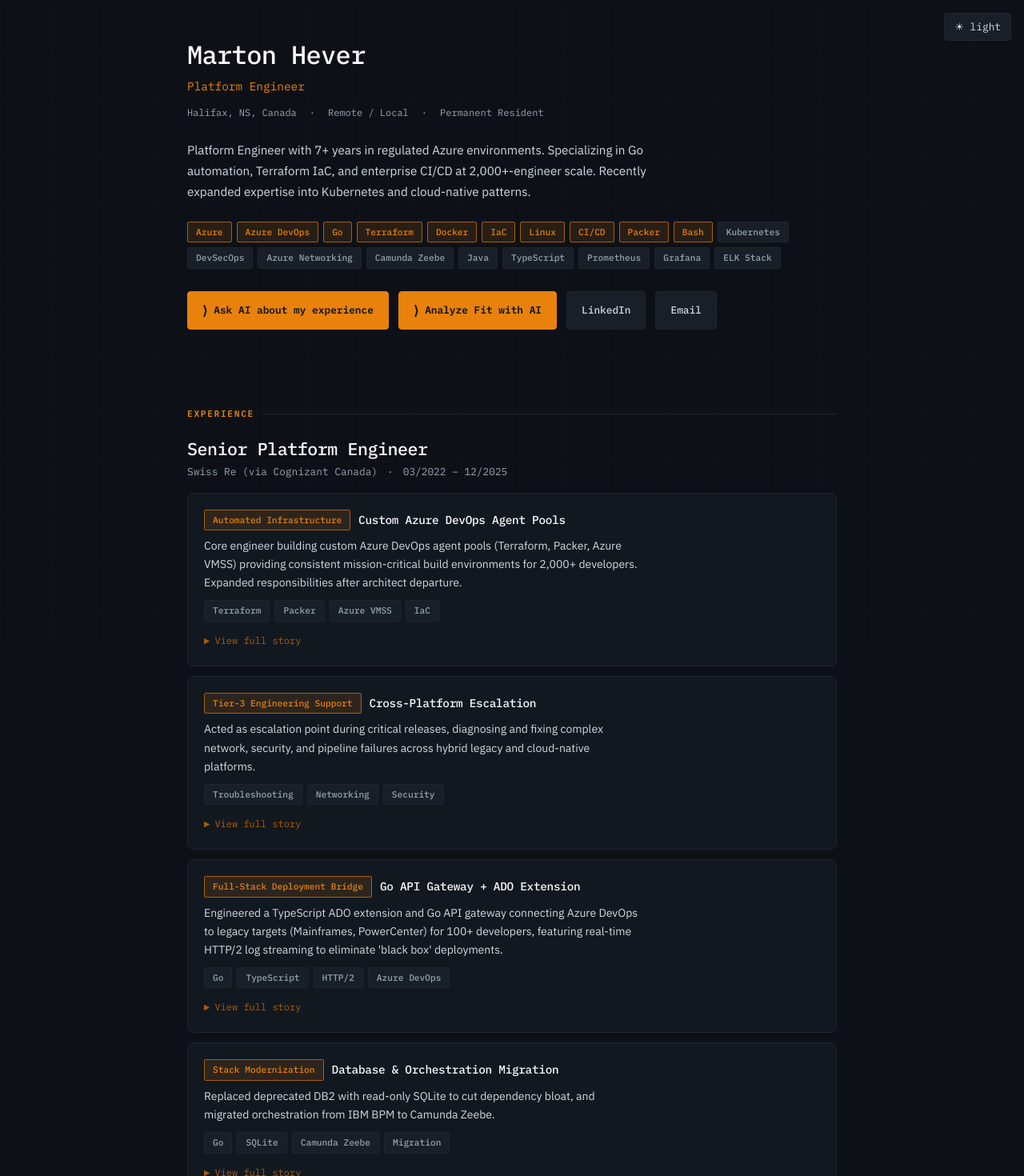
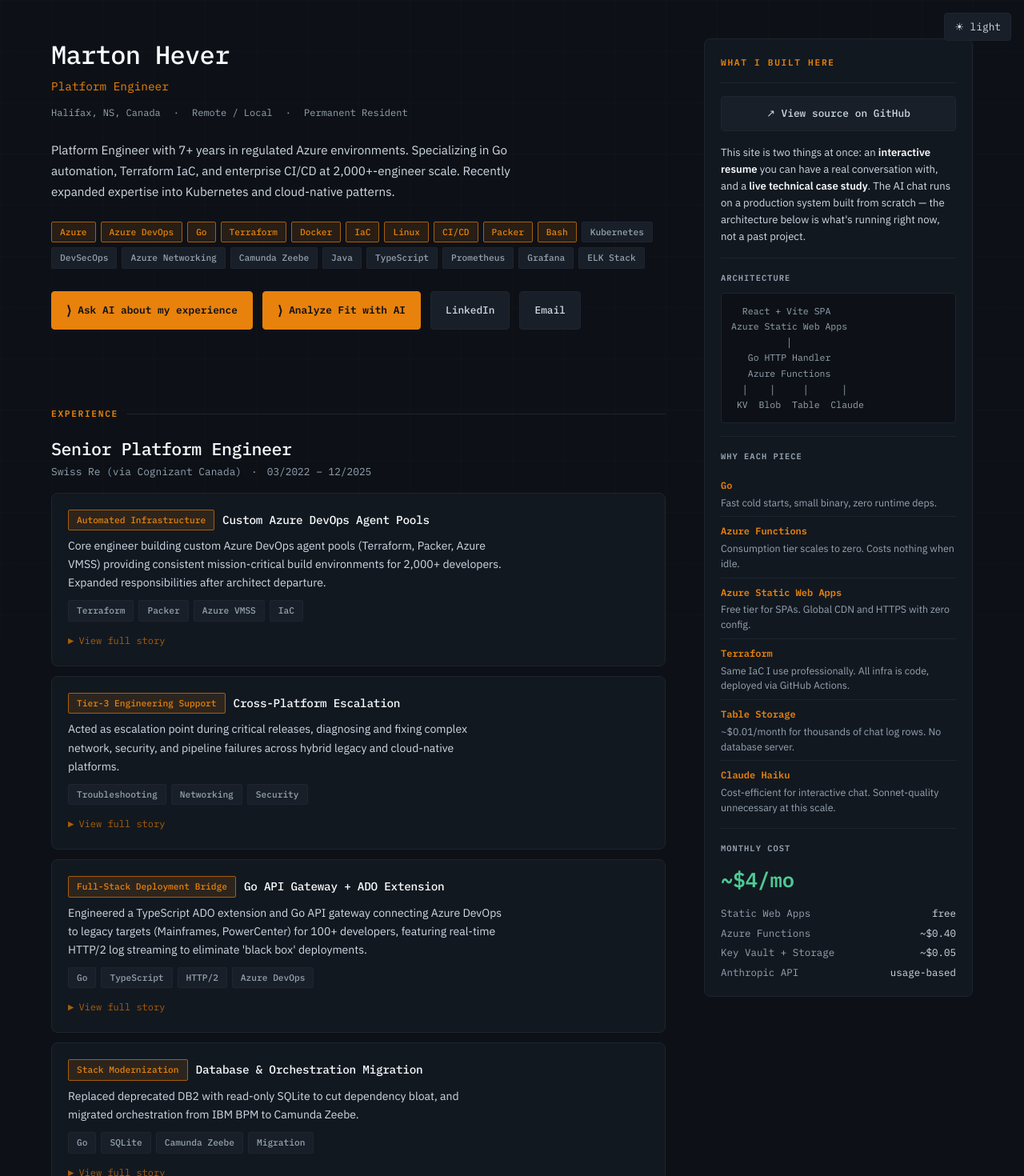
Before and after one commit to mhever/mhever.dev, a React (Vite) app in the folder frontend/: page / in a window 1280 px wide. Shown: the top 1470 px of the page at 80% size. Built offline with nearby package versions, Linux system fonts and the light colour scheme; the HTML template or start-up script is replaced by a standard one.

Commit message:
adding a sidebar with the tech stack

```diff
--- a/frontend/src/App.tsx
+++ b/frontend/src/App.tsx
@@ -11,6 +11,7 @@
 import AiChat from './components/AiChat'
 import FitAssessment from './components/FitAssessment'
 import Admin from './components/Admin'
+import WhatIBuiltHere from './components/WhatIBuiltHere'
 
 export default function App() {
   const [chatOpen, setChatOpen] = useState(false)
@@ -57,7 +58,8 @@
       >
         {theme === 'dark' ? '☀ light' : '☾ dark'}
       </button>
-      <div className="container" style={{ paddingTop: '48px', paddingBottom: '80px' }}>
+      <div className="page-layout">
+        <main className="main-column">
           <Hero onChatOpen={() => setChatOpen(true)} />
 
           <section className="section">
@@ -120,6 +122,11 @@
               }</>
             )}
           </footer>
+        </main>
+
+        <aside className="sidebar-column">
+          <WhatIBuiltHere />
+        </aside>
       </div>
 
       {chatOpen && <AiChat onClose={() => setChatOpen(false)} />}
--- /dev/null
+++ b/frontend/src/components/WhatIBuiltHere.tsx
@@ -0,0 +1,84 @@
+export default function WhatIBuiltHere() {
+  return (
+    <div className="wibu-card">
+      <div className="wibu-header">What I Built Here</div>
+
+      <a
+        href="https://github.com/mhever/mhever.dev"
+        target="_blank"
+        rel="noopener"
+        className="btn"
+        style={{ width: '100%', justifyContent: 'center', marginBottom: '16px' }}
+      >
+        ↗ View source on GitHub
+      </a>
+
+      <p className="wibu-intro">
+        This site is two things at once: an <strong>interactive resume</strong> you can
+        have a real conversation with, and a <strong>live technical case study</strong>.
+        The AI chat runs on a production system built from scratch — the architecture
+        below is what's running right now, not a past project.
+      </p>
+
+      <div className="wibu-block">
+        <div className="wibu-subtitle">Architecture</div>
+        <pre className="wibu-diagram">{`  React + Vite SPA
+Azure Static Web Apps
+          │
+   Go HTTP Handler
+   Azure Functions
+  │    │     │      │
+ KV  Blob  Table  Claude`}</pre>
+      </div>
+
+      <div className="wibu-block">
+        <div className="wibu-subtitle">Why each piece</div>
+
+        <div className="wibu-tech-item">
+          <span className="wibu-tech-name">Go</span>
+          <span className="wibu-tech-reason">Fast cold starts, small binary, zero runtime deps.</span>
+        </div>
+        <div className="wibu-tech-item">
+          <span className="wibu-tech-name">Azure Functions</span>
+          <span className="wibu-tech-reason">Consumption tier scales to zero. Costs nothing when idle.</span>
+        </div>
+        <div className="wibu-tech-item">
+          <span className="wibu-tech-name">Azure Static Web Apps</span>
+          <span className="wibu-tech-reason">Free tier for SPAs. Global CDN and HTTPS with zero config.</span>
+        </div>
+        <div className="wibu-tech-item">
+          <span className="wibu-tech-name">Terraform</span>
+          <span className="wibu-tech-reason">Same IaC I use professionally. All infra is code, deployed via GitHub Actions.</span>
+        </div>
+        <div className="wibu-tech-item">
+          <span className="wibu-tech-name">Table Storage</span>
+          <span className="wibu-tech-reason">~$0.01/month for thousands of chat log rows. No database server.</span>
+        </div>
+        <div className="wibu-tech-item">
+          <span className="wibu-tech-name">Claude Haiku</span>
+          <span className="wibu-tech-reason">Cost-efficient for interactive chat. Sonnet-quality unnecessary at this scale.</span>
+        </div>
+      </div>
+
+      <div className="wibu-block">
+        <div className="wibu-subtitle">Monthly cost</div>
+        <div className="wibu-cost-total">~$4/mo</div>
+        <div className="wibu-cost-breakdown">
+          <div className="wibu-cost-line">
+            <span>Static Web Apps</span><span>free</span>
+          </div>
+          <div className="wibu-cost-line">
+            <span>Azure Functions</span><span>~$0.40</span>
+          </div>
+          <div className="wibu-cost-line">
+            <span>Key Vault + Storage</span><span>~$0.05</span>
+          </div>
+          <div className="wibu-cost-line">
+            <span>Anthropic API</span><span>usage-based</span>
+          </div>
+        </div>
+      </div>
+
+    </div>
+  )
+}
--- a/frontend/src/index.css
+++ b/frontend/src/index.css
@@ -580,6 +580,151 @@
   background: var(--text-muted);
 }
 
+/* ───── Page Layout (Two-Column) ───── */
+
+.page-layout {
+  max-width: 1200px;
+  margin: 0 auto;
+  padding: 48px 24px 80px;
+  display: grid;
+  grid-template-columns: minmax(0, 1fr) 336px;
+  gap: 0 48px;
+  align-items: start;
+}
+
+.main-column {
+  min-width: 0;
+}
+
+.sidebar-column {
+  position: sticky;
+  top: 24px;
+}
+
+@media (max-width: 1100px) {
+  .page-layout {
+    grid-template-columns: 1fr;
+    max-width: 860px;
+  }
+
+  .sidebar-column {
+    position: static;
+  }
+}
+
+/* ───── What I Built Here Sidebar ───── */
+
+.wibu-card {
+  background: var(--bg-secondary);
+  border: 1px solid var(--border);
+  border-radius: var(--radius-md);
+  padding: 20px;
+}
+
+.wibu-header {
+  font-family: var(--font-mono);
+  font-size: 0.7rem;
+  font-weight: 600;
+  text-transform: uppercase;
+  letter-spacing: 0.15em;
+  color: var(--accent);
+  padding-bottom: 16px;
+  border-bottom: 1px solid var(--border);
+  margin-bottom: 16px;
+}
+
+.wibu-intro {
+  font-size: 0.82rem;
+  color: var(--text-secondary);
+  line-height: 1.6;
+  max-width: none;
+}
+
+.wibu-intro strong {
+  color: var(--text-primary);
+  font-weight: 600;
+}
+
+.wibu-block {
+  margin-top: 16px;
+  padding-top: 16px;
+  border-top: 1px solid var(--border);
+}
+
+.wibu-subtitle {
+  font-family: var(--font-mono);
+  font-size: 0.65rem;
+  font-weight: 600;
+  text-transform: uppercase;
+  letter-spacing: 0.1em;
+  color: var(--text-muted);
+  margin-bottom: 10px;
+}
+
+.wibu-diagram {
+  font-family: var(--font-mono);
+  font-size: 0.72rem;
+  color: var(--text-muted);
+  line-height: 1.7;
+  white-space: pre;
+  background: var(--bg-primary);
+  padding: 12px;
+  border-radius: var(--radius-sm);
+  border: 1px solid var(--border);
+}
+
+.wibu-tech-item {
+  display: flex;
+  flex-direction: column;
+  gap: 2px;
+  padding: 8px 0;
+  border-bottom: 1px solid var(--border);
+}
+
+.wibu-tech-item:last-child {
+  border-bottom: none;
+  padding-bottom: 0;
+}
+
+.wibu-tech-name {
+  font-family: var(--font-mono);
+  font-size: 0.75rem;
+  color: var(--accent);
+  font-weight: 600;
+}
+
+.wibu-tech-reason {
+  font-size: 0.78rem;
+  color: var(--text-muted);
+  line-height: 1.5;
+}
+
+.wibu-cost-total {
+  font-family: var(--font-mono);
+  font-size: 1.6rem;
+  font-weight: 600;
+  color: var(--success);
+  margin-bottom: 10px;
+}
+
+.wibu-cost-breakdown {
+  display: flex;
+  flex-direction: column;
+  gap: 4px;
+}
+
+.wibu-cost-line {
+  display: flex;
+  justify-content: space-between;
+  font-size: 0.78rem;
+  color: var(--text-muted);
+  font-family: var(--font-mono);
+}
+
+.wibu-cost-line span:last-child {
+  color: var(--text-secondary);
+}
+
 /* ───── Admin Page ───── */
 
 .admin-login {
```
Lines whose indentation alone changed are shown as unchanged.
